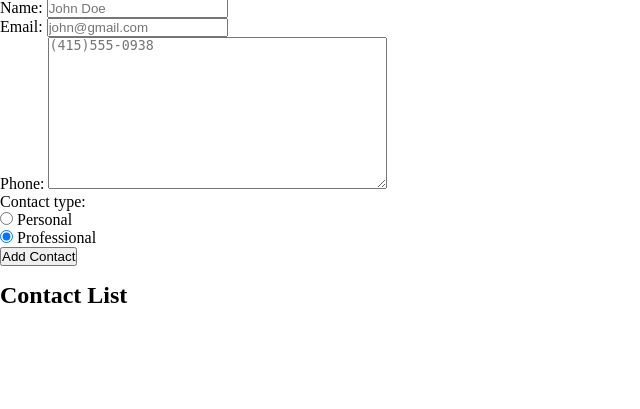
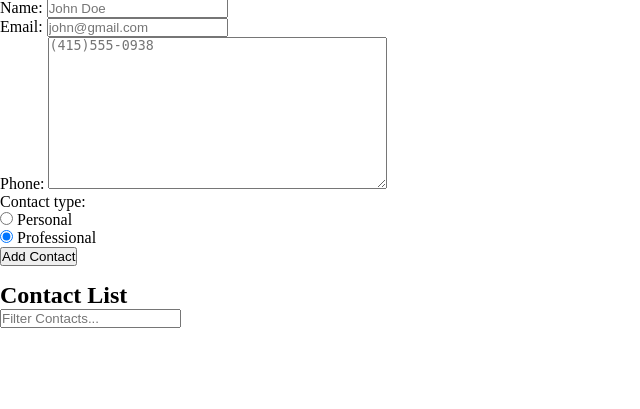
Before and after one commit to aemann2/contact_keeper, a Django app: page / in a window 1280 px wide. Shown: the part 62-471 px from the top of the page, without its empty margins (0-640 px from the left). Run offline with Django 4.2, Linux system fonts and the light colour scheme; the visitor is signed in with stand-in values (Sample User, id 1); data that the repository does not hold is empty.

Commit message:
added filter input

```diff
--- a/templates/home.html
+++ b/templates/home.html
@@ -21,6 +21,9 @@
 
 <div class='contacts'>
 	<h2>Contact List</h2>
+	<form action="/">
+		<input name="filter" placeholder="Filter Contacts..." />
+	</form>
 		<div class='contact_cards'>
 			{% for contact in contacts  %}
 				<div class='contact_card'>
```
